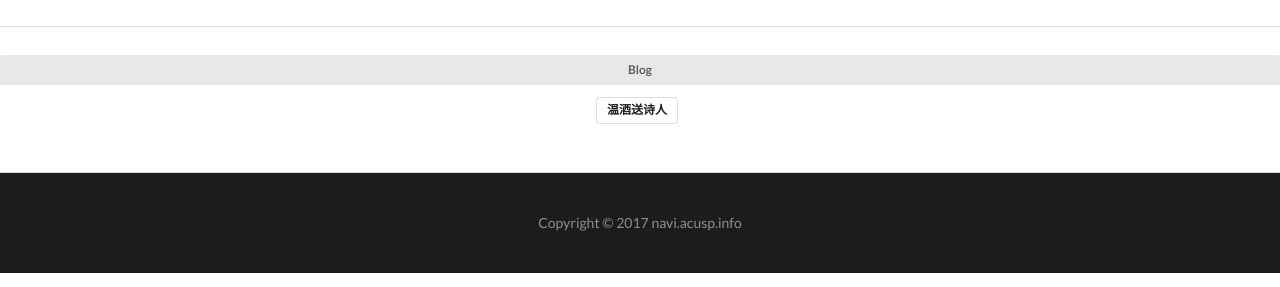
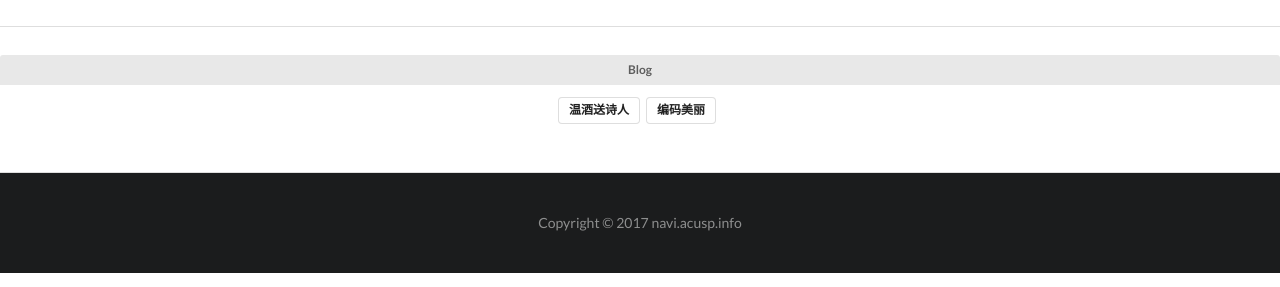
Before and after one commit to acusp/AC-Navi, a Jekyll site: the page built from security/index.html, in a window 1280 px wide. Shown: the part 583-870 px from the top of the page. Built offline with Jekyll 4.4.1, drawn with Linux system fonts in a browser that asks for light colours; comment, search, counter and statistics services are not loaded.

Commit message:
Add blog link

```diff
--- a/_data/security_links.yml
+++ b/_data/security_links.yml
@@ -60,3 +60,7 @@
     - name: 温酒送诗人
       style: basic
       url: http://www.51xkx.cn/
+
+    - name: 编码美丽
+      style: basic
+      url: http://www.wjdiankong.cn/
```
